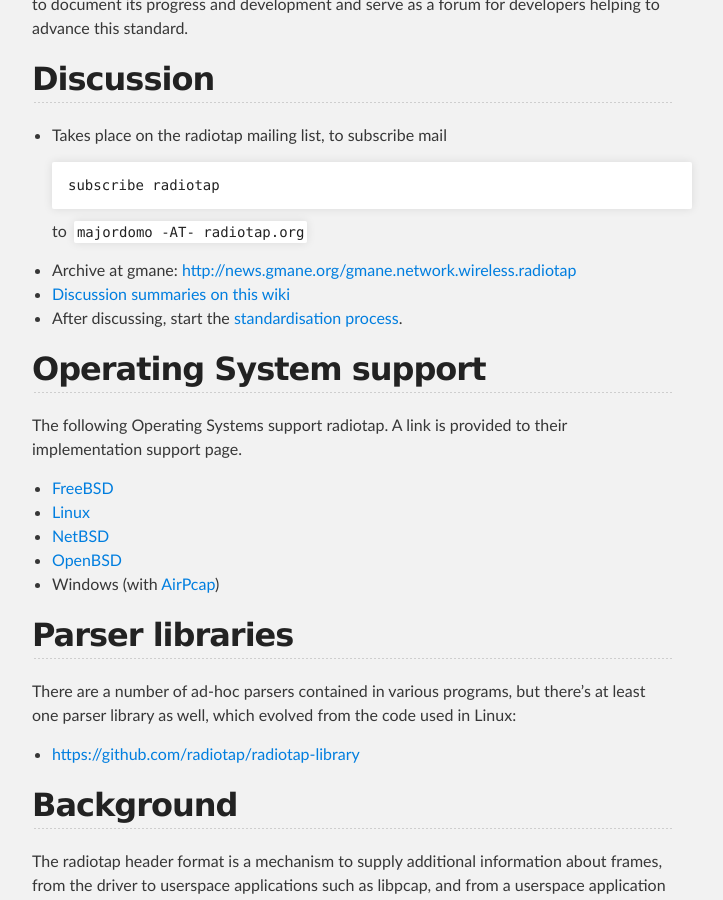
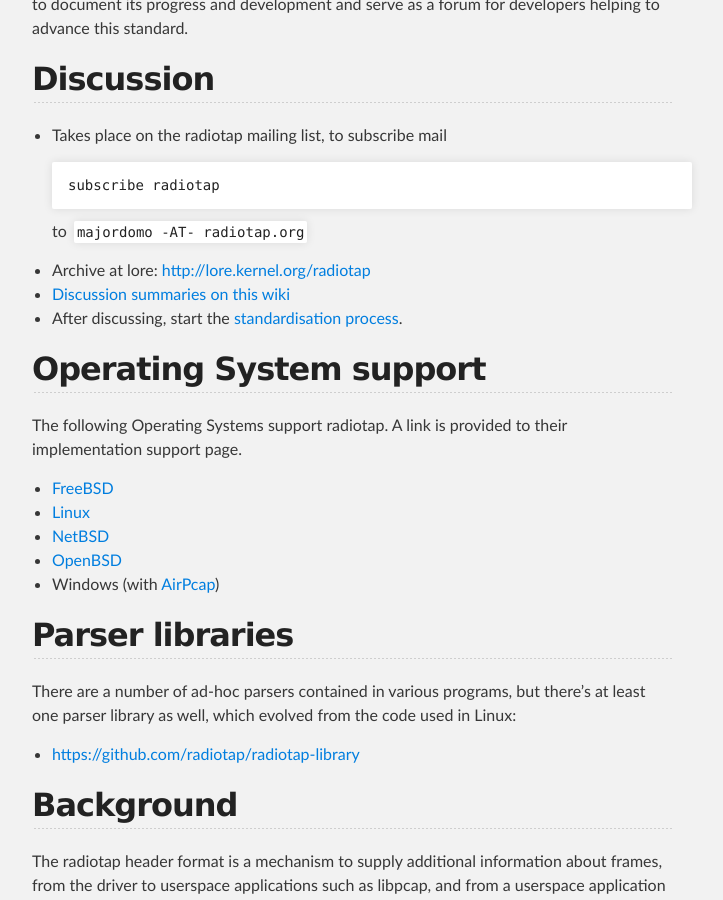
Before and after one commit to radiotap/radiotap.github.io, a Jekyll site: the page built from index.md, in a window 1280 px wide and 900 px high, scrolled down 319 px. Shown: the whole window, without its empty margins (288-1011 px from the left). Built offline with Jekyll 4.4.1, drawn with Linux system fonts in a browser that asks for light colours.

Commit message:
point to working list archive

```diff
--- a/index.md
+++ b/index.md
@@ -15,8 +15,8 @@
 
     to `majordomo -AT- radiotap.org`
 
--   Archive at gmane:
-    <http://news.gmane.org/gmane.network.wireless.radiotap>
+-   Archive at lore:
+    <http://lore.kernel.org/radiotap>
 -   [Discussion summaries on this wiki](../Discussion)
 -   After discussing, start the [standardisation
     process](../Standardisation).
```
